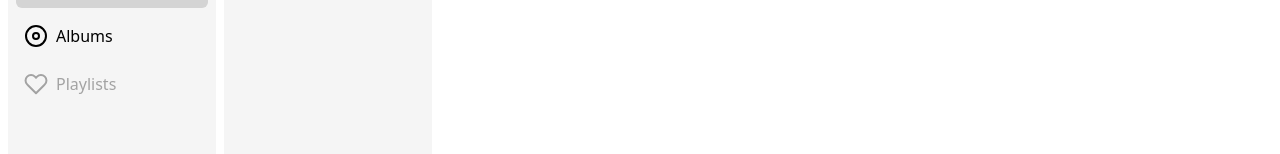
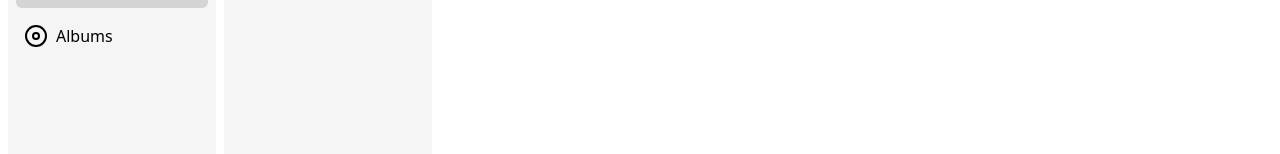
Before and after one commit to callum-jones19/coralia, a React (Vite) app: page /home in a window 1280 px wide. Shown: the part 144-298 px from the top of the page. Built offline with nearby package versions, Linux system fonts and the light colour scheme.

Commit message:
Fix sizing issue on queue bar

```diff
--- a/src/components/MenuBar.tsx
+++ b/src/components/MenuBar.tsx
@@ -3,7 +3,6 @@ import {
   ChevronLeft,
   ChevronRight,
   Disc,
-  Heart,
   Music,
   Settings,
 } from "react-feather";
@@ -109,15 +108,6 @@ export default function MenuBar({ onSearch }: MenuBarProps) {
             <Disc />
             <p>Albums</p>
           </button>
-          <button
-            className="flex flex-row items-center justify-between gap-2 w-full rounded-md p-2 disabled:text-neutral-400"
-            disabled
-          >
-            <div className="flex flex-row gap-2">
-              <Heart />
-              <p>Playlists</p>
-            </div>
-          </button>
         </div>
         <button
           className="flex flex-row items-center justify-start gap-2 w-full rounded-md p-2 hover:bg-neutral-300"
--- a/src/components/QueueBar.tsx
+++ b/src/components/QueueBar.tsx
@@ -31,7 +31,7 @@ export default function QueueBar() {
     : undefined;
 
   return (
-    <div className="basis-52 h-full flex-grow-0 flex-shrink-0 rounded-md bg-neutral-100 p-2">
+    <div className="basis-52 h-full flex-grow-0 flex-shrink-0 rounded-md bg-neutral-100 p-2 overflow-hidden">
       <div className="h-full flex flex-col gap-3 justify-between">
         <h2 className="font-bold">Queue</h2>
         <div className="h-full w-full overflow-auto flex flex-col gap-2">
--- a/src/components/QueueListItem.tsx
+++ b/src/components/QueueListItem.tsx
@@ -33,7 +33,7 @@ export default function QueueListItem({ song, index }: QueueListItem) {
         className="w-6 aspect-square rounded-sm"
       />
       <p
-        className="text-nowrap overflow-hidden text-ellipsis flex-grow"
+        className="text-nowrap overflow-hidden text-ellipsis flex-grow min-w-0"
         title={song.tags.title}
       >
         {song.tags.title}
```
Also changed, not shown: 1 other file (tests, documents, lock files or other folders).
